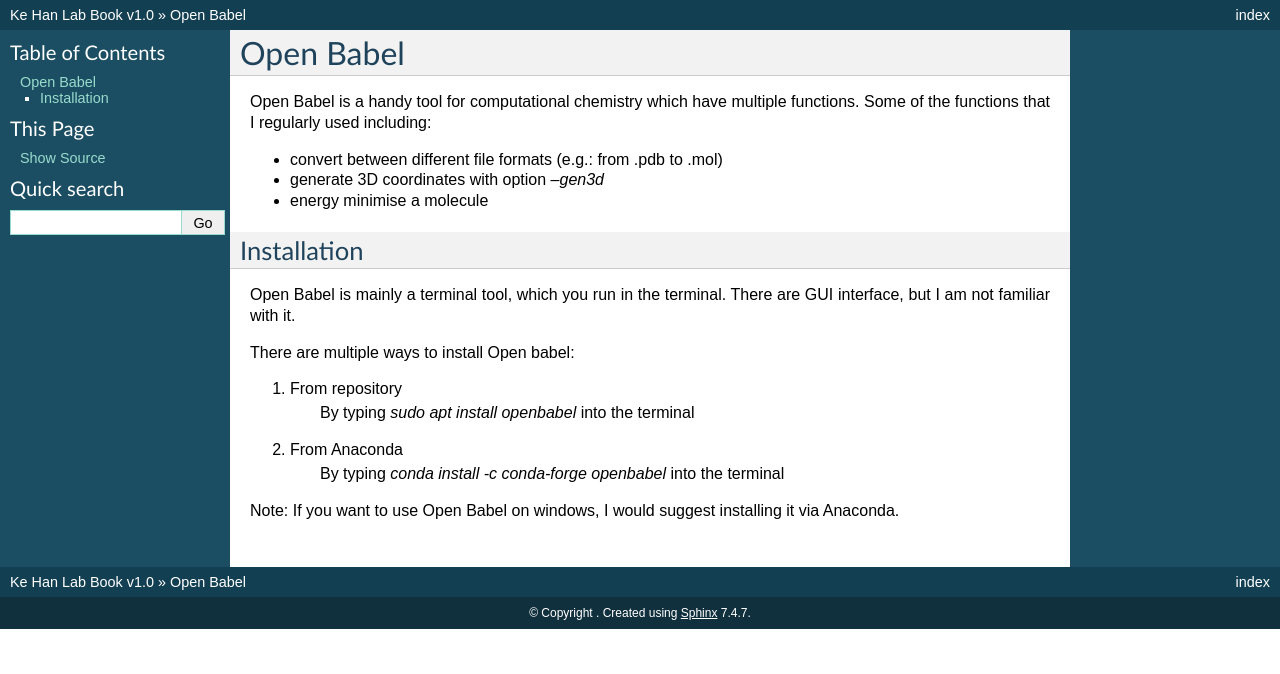
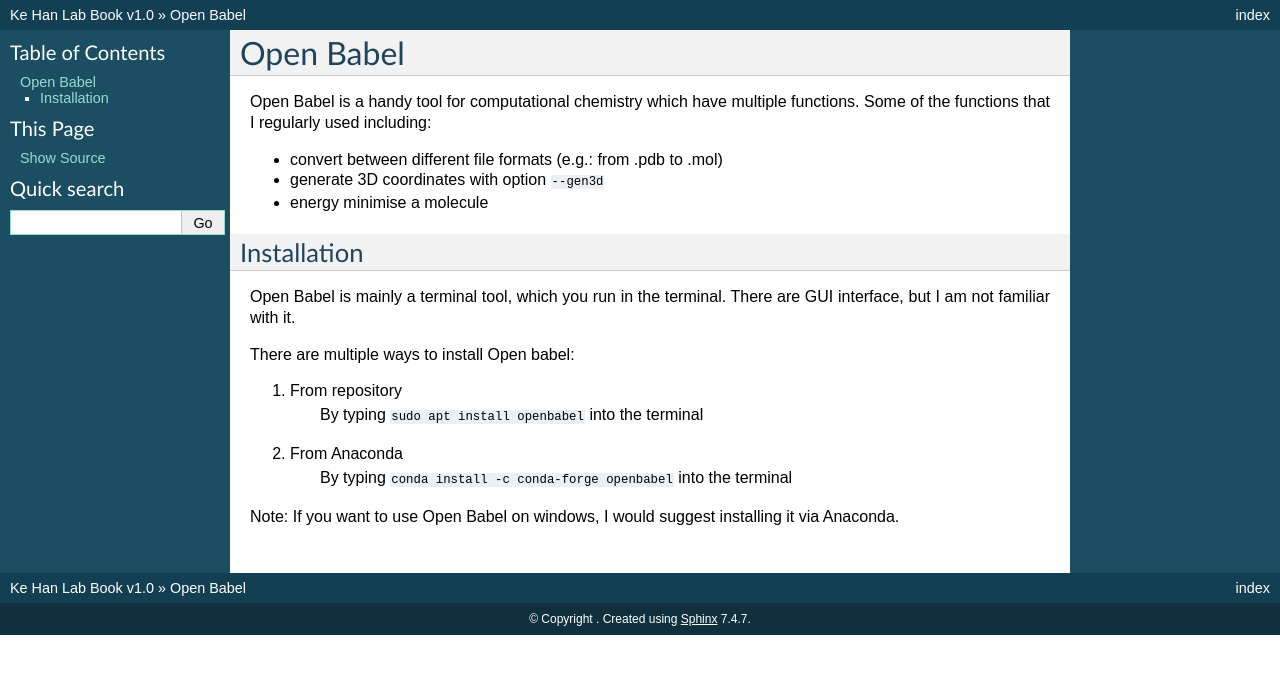
Before and after one commit to kehantan/labbook, a Sphinx documentation site: the page built from docs/computational/openbabel.rst, in a window 1280 px wide. Shown: the top 674 px of the page. Built offline with Sphinx 7.4.7, drawn with Linux system fonts in a browser that asks for light colours; pages that are not in the unit, such as notebooks, are missing from menus.

```diff
--- a/docs/computational/openbabel.rst
+++ b/docs/computational/openbabel.rst
@@ -3,7 +3,7 @@ Open Babel
 Open Babel is a handy tool for computational chemistry which have multiple functions. Some of the functions that I regularly used including:
 
 * convert between different file formats (e.g.: from .pdb to .mol)
-* generate 3D coordinates with option `--gen3d`
+* generate 3D coordinates with option ``--gen3d``
 * energy minimise a molecule
 
 Installation
@@ -13,9 +13,9 @@ Open Babel is mainly a terminal tool, which you run in the terminal. There are G
 There are multiple ways to install Open babel:
 
 #. From repository
-    By typing `sudo apt install openbabel` into the terminal
+    By typing ``sudo apt install openbabel`` into the terminal
 
 #. From Anaconda
-    By typing `conda install -c conda-forge openbabel` into the terminal
+    By typing ``conda install -c conda-forge openbabel`` into the terminal
 
 Note: If you want to use Open Babel on windows, I would suggest installing it via Anaconda.
```
